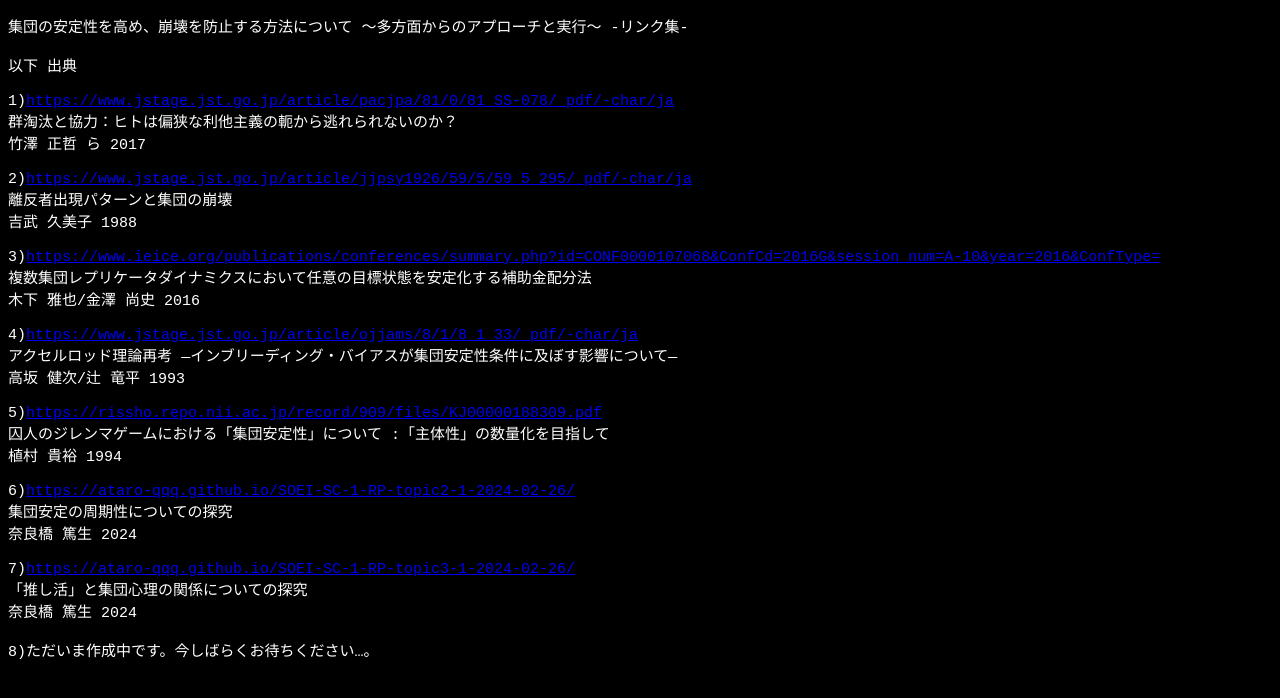
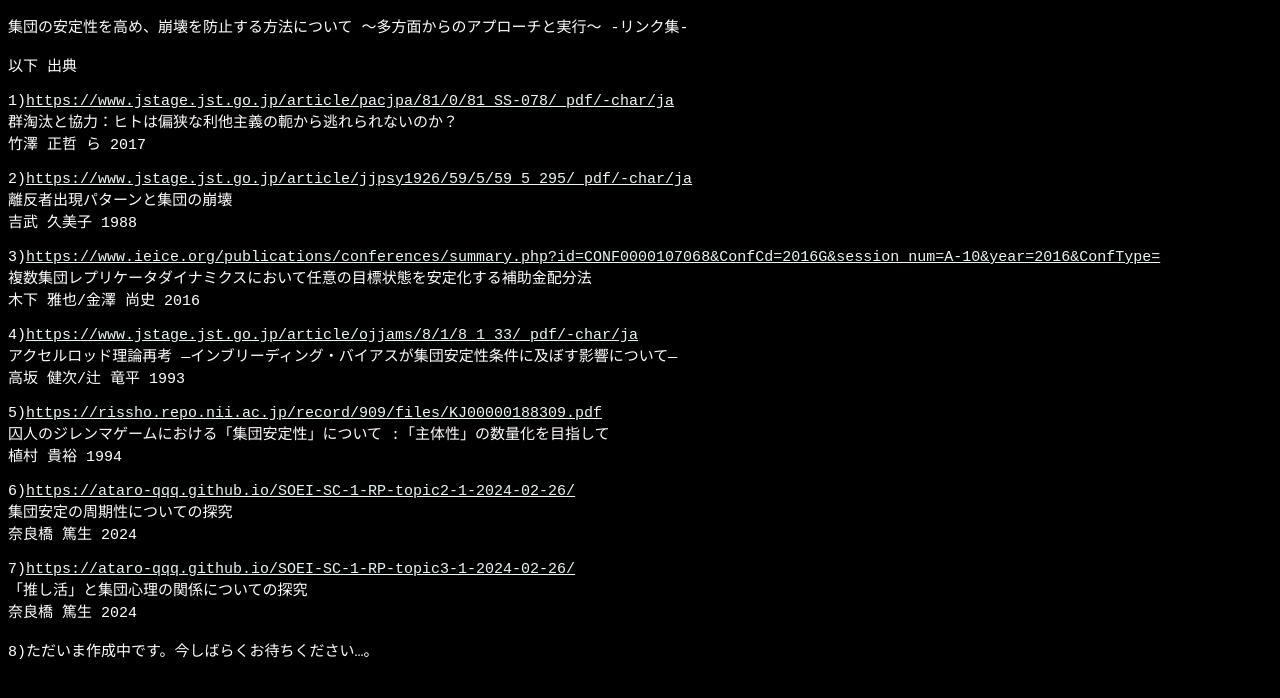
Before and after one commit to ATARO-QQQ/SOEI-SC-1-RP-link001-2024-11-26, a plain HTML site: page index.html in a window 1280 px wide. Drawn offline with Linux system fonts and the light colour scheme.

Commit message:
Update index.html

```diff
--- a/index.html
+++ b/index.html
@@ -19,6 +19,7 @@
             color: #ffffff;
             background-color: #000000;
         }
+        a {color: #ebf6f7;}
       </style>
 </head>
 <body>
```
